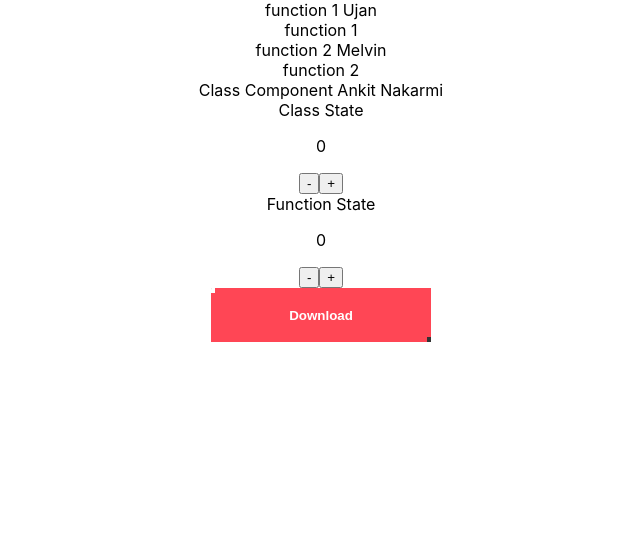
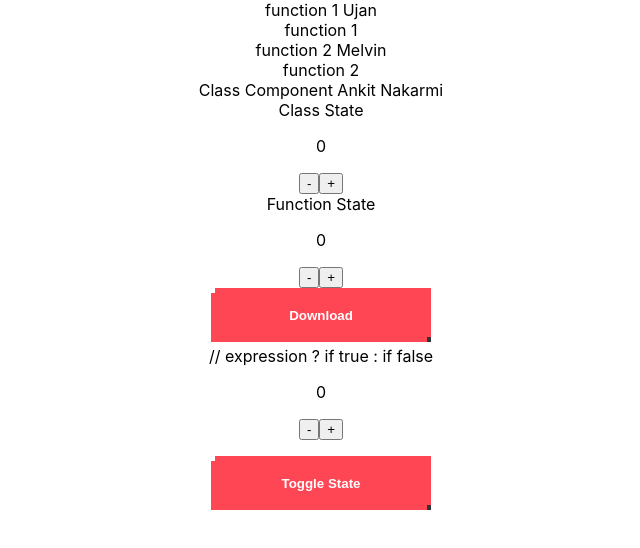
Before and after one commit to Nakarmi23/react-fundamentals, a React (Create React App) app: page / in a window 1280 px wide. Shown: the top 548 px of the page, without its empty margins (319-959 px from the left). Built offline with nearby package versions, Linux system fonts and the light colour scheme.

Commit message:
added conditional rendring

```diff
--- a/src/App.js
+++ b/src/App.js
@@ -6,6 +6,7 @@ import ClassComponent from './class_component';
 import StateComponent from './class_component/state_component';
 import FStateComponent from './function_compoment/f_state_component';
 import SimpleButtonComponent from './SimpleButtonComponent';
+import ConditionalRendering from './conditional_rendering';
 function App() {
   return (
     <div className='App'>
@@ -49,6 +50,10 @@ function App() {
         // Simple Button Component
       }
       <SimpleButtonComponent>Download</SimpleButtonComponent>
+      {
+        // Conditional rendering
+      }
+      <ConditionalRendering />
     </div>
   );
 }
--- a/src/SimpleButtonComponent/index.js
+++ b/src/SimpleButtonComponent/index.js
@@ -3,7 +3,7 @@ import './style.scss';
 
 function SimpleButtonComponent(props) {
   return (
-    <button className={'valorant-simp-btn'}>
+    <button className={'valorant-simp-btn'} {...props}>
       <div className={'hover-effect'}></div>
       <span className={'valorant-simp-btn-content'}>{props.children}</span>
     </button>
--- /dev/null
+++ b/src/conditional_rendering/index.js
@@ -0,0 +1,28 @@
+import React, { useState } from 'react';
+import SimpleButtonComponent from '../SimpleButtonComponent';
+import StateComponent from '../class_component/state_component';
+
+function ConditionalRendering(props) {
+  const [shouldDisplay, setDisplay] = useState(true);
+
+  function handleStateToggleClick() {
+    setDisplay(!shouldDisplay);
+    // if (shouldDisplay == true) {
+    //   setDisplay(false);
+    // } else {
+    //   setDisplay(true);
+    // }
+  }
+
+  return (
+    <div>
+      // expression ? if true : if false
+      <p>{shouldDisplay ? <StateComponent /> : null}</p>
+      <SimpleButtonComponent onClick={handleStateToggleClick}>
+        Toggle State
+      </SimpleButtonComponent>
+    </div>
+  );
+}
+
+export default ConditionalRendering;
```
